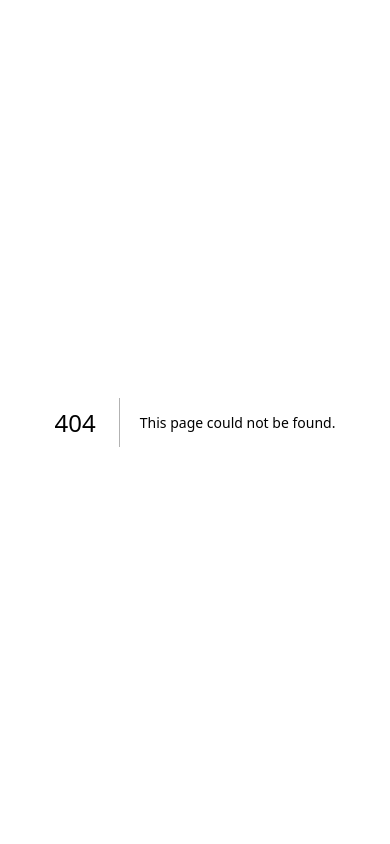
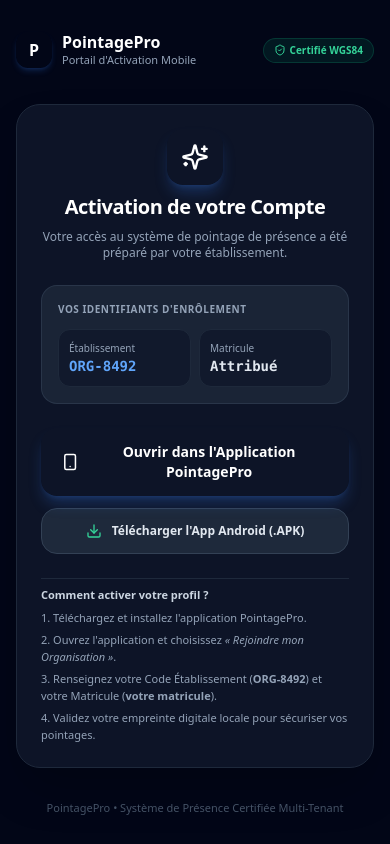
Before and after one commit to baroubagroup/pointage-pro, a Next.js app in the folder admin_dashboard/: page /rejoindre in a window 390 px wide. Before the commit this address had no page. Built offline with nearby package versions, Linux system fonts and the light colour scheme.

Commit message:
fix(magic-link): replace fictitious domain with real live server origin and create dedicated mobile onboarding page /rejoindre

```diff
--- a/admin_dashboard/app/(dashboard)/employes/page.tsx
+++ b/admin_dashboard/app/(dashboard)/employes/page.tsx
@@ -94,7 +94,8 @@ export default function EmployeesPage() {
 
   // Helpers pour le Lien Magique
   const getMagicLink = (emp: Employee) => {
-    return `https://pointagepro.app/join/${emp.token}?org=${orgCode}&mat=${encodeURIComponent(emp.matricule || '')}`;
+    const origin = typeof window !== 'undefined' ? window.location.origin : 'http://localhost:3000';
+    return `${origin}/rejoindre?token=${emp.token}&org=${orgCode}&mat=${encodeURIComponent(emp.matricule || '')}`;
   };
 
   const handleCopyMagicLink = (emp: Employee) => {
@@ -452,6 +453,7 @@ export default function EmployeesPage() {
         const recordsToInsert = batch.map((r) => {
           const randNum = Math.floor(100000 + Math.random() * 900000);
           const token = `PPRO-${randNum}`;
+          const origin = typeof window !== 'undefined' ? window.location.origin : 'http://localhost:3000';
 
           newlyCreated.push({
             matricule: r.matricule,
@@ -459,7 +461,7 @@ export default function EmployeesPage() {
             classe: r.classe,
             telephone: r.telephone,
             token_activation: token,
-            lien_activation: `https://pointagepro.app/join/${token}`
+            lien_activation: `${origin}/rejoindre?token=${token}&org=${orgCode}&mat=${encodeURIComponent(r.matricule)}`
           });
 
           return {
--- /dev/null
+++ b/admin_dashboard/app/rejoindre/page.tsx
@@ -0,0 +1,195 @@
+'use client';
+
+import { Suspense, useState, useEffect } from 'react';
+import { useSearchParams } from 'next/navigation';
+import Link from 'next/link';
+import {
+  CheckCircle2,
+  Smartphone,
+  Download,
+  Copy,
+  Check,
+  ShieldCheck,
+  ExternalLink,
+  Sparkles,
+  ArrowRight
+} from 'lucide-react';
+
+const APK_CDN_URL = 'https://ylrnxuphtaoazlhlmnsd.supabase.co/storage/v1/object/public/apk_downloads/pointage-pro-v9.apk';
+
+function RejoindreContent() {
+  const searchParams = useSearchParams();
+  const token = searchParams.get('token') || '';
+  const org = searchParams.get('org') || 'ORG-8492';
+  const mat = searchParams.get('mat') || '';
+
+  const [copiedToken, setCopiedToken] = useState(false);
+  const [copiedMat, setCopiedMat] = useState(false);
+  const [deepLinkTriggered, setDeepLinkTriggered] = useState(false);
+
+  const deepLink = `pointagepro://join?token=${token}&org=${org}&mat=${encodeURIComponent(mat)}`;
+
+  // Tenter l'ouverture automatique de l'app si ouverte sur smartphone
+  const handleLaunchApp = () => {
+    setDeepLinkTriggered(true);
+    window.location.href = deepLink;
+    setTimeout(() => {
+      setDeepLinkTriggered(false);
+    }, 3000);
+  };
+
+  const copyToClipboard = (text: string, type: 'token' | 'mat') => {
+    navigator.clipboard.writeText(text);
+    if (type === 'token') {
+      setCopiedToken(true);
+      setTimeout(() => setCopiedToken(false), 2000);
+    } else {
+      setCopiedMat(true);
+      setTimeout(() => setCopiedMat(false), 2000);
+    }
+  };
+
+  return (
+    <div className="min-h-screen bg-slate-950 text-slate-100 flex flex-col items-center justify-between p-4 sm:p-6 font-sans">
+
+      {/* En-tête */}
+      <header className="w-full max-w-md flex items-center justify-between py-4">
+        <div className="flex items-center gap-2.5">
+          <div className="w-9 h-9 rounded-xl bg-linear-to-tr from-blue-600 to-indigo-500 flex items-center justify-center font-black text-white text-base shadow-md shadow-blue-500/20">
+            P
+          </div>
+          <div>
+            <h1 className="text-base font-extrabold text-white leading-tight">PointagePro</h1>
+            <p className="text-[11px] text-slate-400">Portail d'Activation Mobile</p>
+          </div>
+        </div>
+        <span className="text-[10px] font-bold bg-emerald-500/10 text-emerald-400 border border-emerald-500/20 px-2.5 py-1 rounded-full flex items-center gap-1">
+          <ShieldCheck className="w-3 h-3" />
+          <span>Certifié WGS84</span>
+        </span>
+      </header>
+
+      {/* Contenu Principal */}
+      <main className="w-full max-w-md my-auto py-4">
+        <div className="bg-slate-900/90 border border-slate-800 rounded-3xl p-6 sm:p-7 shadow-2xl backdrop-blur-xl space-y-6">
+
+          {/* Badge & Titre d'Accueil */}
+          <div className="text-center space-y-2">
+            <div className="w-14 h-14 rounded-2xl bg-linear-to-br from-blue-500 to-indigo-600 text-white flex items-center justify-center mx-auto shadow-lg shadow-blue-500/25">
+              <Sparkles className="w-7 h-7" />
+            </div>
+            <h2 className="text-xl font-black text-white tracking-tight">
+              Activation de votre Compte
+            </h2>
+            <p className="text-xs text-slate-400 max-w-xs mx-auto">
+              Votre accès au système de pointage de présence a été préparé par votre établissement.
+            </p>
+          </div>
+
+          {/* Fiche Récapitulative des Identifiants */}
+          <div className="bg-slate-800/80 rounded-2xl p-4 border border-slate-700/60 space-y-3">
+            <span className="text-[10px] font-black uppercase tracking-wider text-slate-400 block">
+              Vos Identifiants d'Enrôlement
+            </span>
+
+            <div className="grid grid-cols-2 gap-2 text-xs">
+              <div className="p-2.5 rounded-xl bg-slate-900/80 border border-slate-800">
+                <span className="text-[10px] text-slate-400 block">Établissement</span>
+                <span className="font-mono font-black text-blue-400 text-sm">{org}</span>
+              </div>
+
+              <div className="p-2.5 rounded-xl bg-slate-900/80 border border-slate-800 flex items-center justify-between">
+                <div>
+                  <span className="text-[10px] text-slate-400 block">Matricule</span>
+                  <span className="font-mono font-black text-slate-200 text-sm truncate max-w-[100px] block">
+                    {mat || 'Attribué'}
+                  </span>
+                </div>
+                {mat && (
+                  <button
+                    type="button"
+                    onClick={() => copyToClipboard(mat, 'mat')}
+                    className="p-1 text-slate-400 hover:text-white transition"
+                    title="Copier le matricule"
+                  >
+                    {copiedMat ? <Check className="w-3.5 h-3.5 text-emerald-400" /> : <Copy className="w-3.5 h-3.5" />}
+                  </button>
+                )}
+              </div>
+            </div>
+
+            {token && (
+              <div className="p-3 rounded-xl bg-blue-950/40 border border-blue-500/30 flex items-center justify-between">
+                <div>
+                  <span className="text-[10px] text-blue-300 font-bold block">Jeton Unique d'Activation</span>
+                  <span className="font-mono font-black text-amber-400 text-base tracking-wider">{token}</span>
+                </div>
+                <button
+                  type="button"
+                  onClick={() => copyToClipboard(token, 'token')}
+                  className="px-2.5 py-1.5 bg-blue-600/30 hover:bg-blue-600/50 text-blue-300 border border-blue-500/40 rounded-lg text-xs font-bold transition flex items-center gap-1 cursor-pointer"
+                >
+                  {copiedToken ? <Check className="w-3.5 h-3.5 text-emerald-400" /> : <Copy className="w-3.5 h-3.5" />}
+                  <span>{copiedToken ? 'Copié' : 'Copier'}</span>
+                </button>
+              </div>
+            )}
+          </div>
+
+          {/* Boutons d'Action Principaux */}
+          <div className="space-y-3">
+            {/* Action 1 : Ouvrir l'App si déjà installée */}
+            <button
+              type="button"
+              onClick={handleLaunchApp}
+              className="w-full group relative flex items-center justify-center gap-2.5 bg-linear-to-r from-blue-600 to-indigo-600 hover:from-blue-500 hover:to-indigo-500 active:scale-98 text-white font-bold py-3.5 px-5 rounded-2xl shadow-lg shadow-blue-500/25 transition cursor-pointer text-sm"
+            >
+              <Smartphone className="w-5 h-5 group-hover:scale-110 transition-transform" />
+              <span>Ouvrir dans l'Application PointagePro</span>
+            </button>
+
+            {deepLinkTriggered && (
+              <p className="text-[11px] text-center text-blue-400 animate-fadeIn">
+                Tentative d'ouverture de l'application... Si rien ne se passe, téléchargez l'APK ci-dessous.
+              </p>
+            )}
+
+            {/* Action 2 : Télécharger l'application APK */}
+            <a
+              href={APK_CDN_URL}
+              download="pointage-pro.apk"
+              className="w-full flex items-center justify-center gap-2.5 bg-slate-800 hover:bg-slate-700 active:scale-98 text-slate-200 border border-slate-700 font-bold py-3.5 px-5 rounded-2xl transition text-xs cursor-pointer"
+            >
+              <Download className="w-4 h-4 text-emerald-400" />
+              <span>Télécharger l'App Android (.APK)</span>
+            </a>
+          </div>
+
+          {/* Guide pas-à-pas */}
+          <div className="pt-2 border-t border-slate-800 text-[11px] text-slate-400 space-y-1.5">
+            <span className="font-bold text-slate-300 block">Comment activer votre profil ?</span>
+            <p>1. Téléchargez et installez l'application PointagePro.</p>
+            <p>2. Ouvrez l'application et choisissez <em>« Rejoindre mon Organisation »</em>.</p>
+            <p>3. Renseignez votre Code Établissement (<strong>{org}</strong>) et votre Matricule (<strong>{mat || 'votre matricule'}</strong>).</p>
+            <p>4. Validez votre empreinte digitale locale pour sécuriser vos pointages.</p>
+          </div>
+
+        </div>
+      </main>
+
+      {/* Pied de page */}
+      <footer className="text-center py-3 text-[11px] text-slate-600">
+        PointagePro • Système de Présence Certifiée Multi-Tenant
+      </footer>
+
+    </div>
+  );
+}
+
+export default function RejoindrePage() {
+  return (
+    <Suspense fallback={<div className="min-h-screen bg-slate-950 flex items-center justify-center text-slate-400">Chargement...</div>}>
+      <RejoindreContent />
+    </Suspense>
+  );
+}
```
